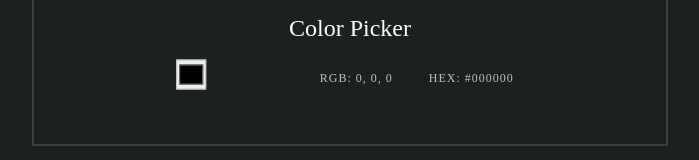
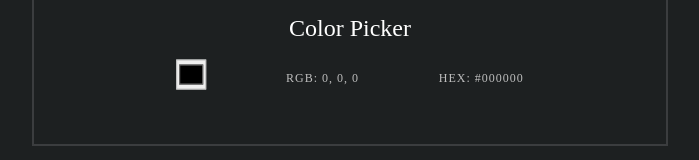
Before and after one commit to ycatsh/boring-fox, a plain HTML site: page smart-fox/index.html in a window 1280 px wide. Both pictures are taken after a click on the button "tools". Shown: the part 422-582 px from the top of the page, without its empty margins (290-989 px from the left). Drawn offline with Linux system fonts and the light colour scheme; no server answers.

Commit message:
fixed positioning

```diff
--- a/smart-fox/index.html
+++ b/smart-fox/index.html
@@ -29,11 +29,7 @@
 
             <div id="col-conv-info">Color Picker</div>
             <div class="color-picker">
-              <input type="color" id="color-input" value="#000000">
-              <div class="color-values">
-                <span id="rgb-value"></span>&nbsp&nbsp&nbsp&nbsp&nbsp&nbsp&nbsp&nbsp&nbsp<span id="hex-value"></span>
-              </div>
-
+              <input type="color" id="color-input" value="#000000"><div id="rgb-value"></div><div id="hex-value"></div>
             </div>
           </div>
 
--- a/smart-fox/style.css
+++ b/smart-fox/style.css
@@ -373,9 +373,6 @@ a:hover {
   left: 50%;
 }
 
-.color-values {
-  margin-right: 10px;
-}
 
 #color-input{
   border: 1px solid #bebebe;
```
